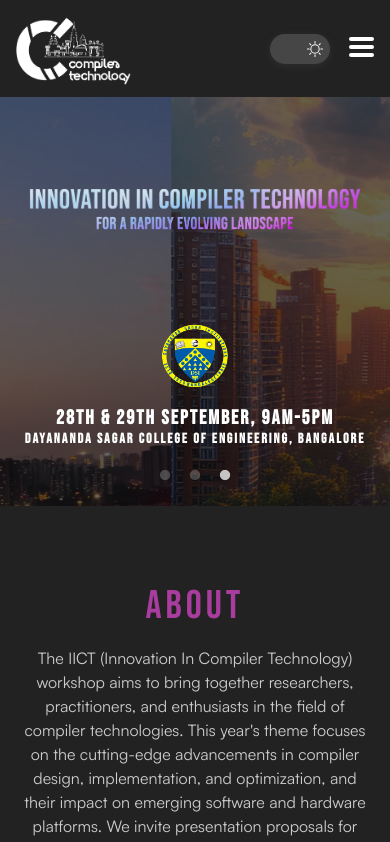
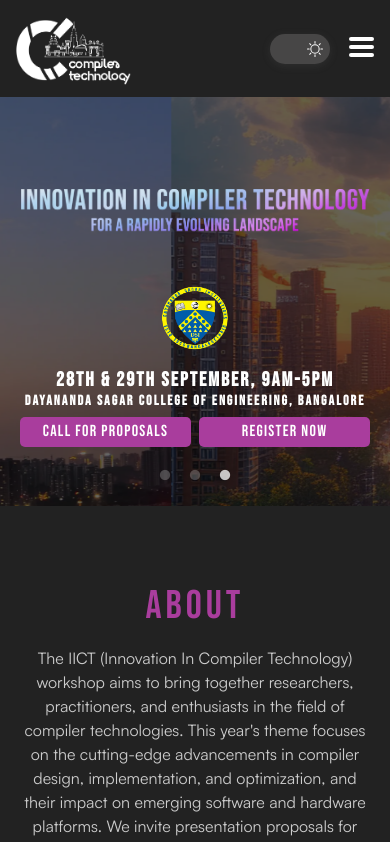
Before and after one commit to compilertech/compilertech-fe, a React (Vite) app: page / in a window 390 px wide. Shown: the top 842 px of the page. Built offline with nearby package versions, Linux system fonts and the light colour scheme.

Commit message:
Added buttons in hero for mobile rather than navbar

```diff
--- a/src/components/Header.tsx
+++ b/src/components/Header.tsx
@@ -1,4 +1,4 @@
-import React, { useCallback, useState } from "react";
+import React, { useCallback, useEffect, useState } from "react";
 import styled from "styled-components";
 import ThemeToggle from "./ThemeToggle";
 import RegisterModal from "./shared/RegisterModal";
@@ -18,6 +18,7 @@ type Props = {
 const Header: React.FC<Props> = (props: Props) => {
   const [isOpen, setIsOpen] = useState(false);
   const [isModalOpen, setIsModalOpen] = useState(false);
+  const [width, setWidth] = useState(window.innerWidth);
   const allLinks = [
     { id: "about", desc: "about" },
     { id: "interests", desc: "topics of interests" },
@@ -40,6 +41,18 @@ const Header: React.FC<Props> = (props: Props) => {
     window.open("https://easychair.org/conferences/?conf=compilertech2024");
   }, []);
 
+  useEffect(() => {
+    const handleResize = () => {
+      setWidth(window.innerWidth);
+    };
+
+    window.addEventListener("resize", handleResize);
+
+    return () => {
+      window.removeEventListener("resize", handleResize);
+    };
+  }, []);
+
   return (
     <>
       <NavBar>
@@ -59,23 +72,6 @@ const Header: React.FC<Props> = (props: Props) => {
                 {link.desc}
               </a>
             ))}
-            <div
-              style={{
-                display: "flex",
-                flexWrap: "wrap",
-                gap: "10px",
-                width: "100%",
-                padding: "0 20px",
-                justifyContent: "center",
-              }}
-            >
-              <StyledButton onClick={handleCallForProposalClick} small>
-                CALL FOR PROPOSALS
-              </StyledButton>
-              <StyledButton onClick={toggleModal} small>
-                REGISTER NOW
-              </StyledButton>
-            </div>
           </Links>
           {isOpen && <CraftedBy />}
         </NavLinks>
@@ -92,26 +88,18 @@ const Header: React.FC<Props> = (props: Props) => {
           <span />
         </Hamburger>
       </NavBar>
-      {<RegisterModal onClose={toggleModal} hidden={!isModalOpen} />}
+      {width > 786 && (
+        <RegisterModal onClose={toggleModal} hidden={!isModalOpen} />
+      )}
     </>
   );
 };
 
-const StyledButton = styled(Button)<{ small?: boolean }>`
+const StyledButton = styled(Button)`
   color: white !important;
   display: flex;
   justify-content: center;
   gap: 5px;
-  ${({ small }) =>
-    small &&
-    `
-      flex: 1;
-      display: inline-block;
-      max-width: 220px;
-      text-wrap: nowrap;
-      font-size: 20px;
-      padding: 6px 10px !important;
-    `}
 `;
 const Action = styled.div<{ isOpen: boolean }>`
   display: flex;
--- a/src/components/Hero.tsx
+++ b/src/components/Hero.tsx
@@ -1,11 +1,17 @@
-import React from "react";
+import React, { useCallback, useEffect, useState } from "react";
 import styled from "styled-components";
 import Slider, { Settings } from "react-slick";
 import "slick-carousel/slick/slick.css";
 import "slick-carousel/slick/slick-theme.css";
-import { MOBILE_BREAKPOINT, TABLET_BREAKPOINT } from "../styles/GlobalStyle";
+import {
+  MOBILE_BREAKPOINT,
+  SMALL_MOBILE_BREAKPOINT,
+  TABLET_BREAKPOINT,
+} from "../styles/GlobalStyle";
 import { LuCalendarRange } from "react-icons/lu";
 import { TiLocationArrow } from "react-icons/ti";
+import { Button } from "./shared/Button";
+import RegisterModal from "./shared/RegisterModal";
 
 const Hero: React.FC = () => {
   const settings: Settings = {
@@ -25,6 +31,29 @@ const Hero: React.FC = () => {
       </DotsWrapper>
     ),
   };
+
+  const [isModalOpen, setIsModalOpen] = useState(false);
+  const [width, setWidth] = useState(window.innerWidth);
+
+  const toggleModal = () => {
+    setIsModalOpen(!isModalOpen);
+  };
+
+  const handleCallForProposalClick = useCallback(() => {
+    window.open("https://easychair.org/conferences/?conf=compilertech2024");
+  }, []);
+
+  useEffect(() => {
+    const handleResize = () => {
+      setWidth(window.innerWidth);
+    };
+
+    window.addEventListener("resize", handleResize);
+
+    return () => {
+      window.removeEventListener("resize", handleResize);
+    };
+  }, []);
 
   return (
     <StyledSection id="hero">
@@ -72,12 +101,58 @@ const Hero: React.FC = () => {
                 Dayananda Sagar College of Engineering, BANGALORE
               </a>
             </h3>
+            <ButtonContainer>
+              <StyledButton onClick={handleCallForProposalClick}>
+                CALL FOR PROPOSALS
+              </StyledButton>
+              <StyledButton onClick={toggleModal}>REGISTER NOW</StyledButton>
+            </ButtonContainer>
           </div>
         </CarouselOverlay>
       </CarouselWrapper>
+      {width <= 786 && (
+        <RegisterModal onClose={toggleModal} hidden={!isModalOpen} />
+      )}
     </StyledSection>
   );
 };
+
+const ButtonContainer = styled.div`
+  display: none;
+  @media (max-width: ${MOBILE_BREAKPOINT}) {
+    display: flex;
+    flex-wrap: wrap;
+    gap: 12px;
+    width: 100%;
+    margin-top: 4px;
+    justify-content: center;
+  }
+  @media (max-width: ${SMALL_MOBILE_BREAKPOINT}) {
+    gap: 8px;
+    margin-top: 8px;
+  }
+`;
+
+const StyledButton = styled(Button)`
+  color: white !important;
+  display: flex;
+  justify-content: center;
+  gap: 5px;
+  flex: 1;
+  max-width: 220px;
+  text-wrap: nowrap;
+  font-size: 20px;
+  padding: 6px 10px !important;
+  @media (max-width: ${MOBILE_BREAKPOINT}) {
+    max-width: 200px;
+    padding: 4px 6px !important;
+    font-size: 18px;
+  }
+  @media (max-width: ${SMALL_MOBILE_BREAKPOINT}) {
+    font-size: 16px;
+    padding: 3px 6px !important;
+  }
+`;
 
 const StyledSection = styled.section`
   display: flex;
@@ -188,7 +263,7 @@ const CarouselOverlay = styled.div`
     justify-content: end;
     top: unset;
     bottom: -16px;
-    gap: 72px;
+    gap: 48px;
     padding-left: 20px;
     padding-right: 20px;
     .hero-text-img {
@@ -220,6 +295,13 @@ const CarouselOverlay = styled.div`
       text-decoration: none;
     }
   }
+  @media (max-width: ${MOBILE_BREAKPOINT}) {
+    gap: 32px;
+    .hero-text-img {
+      width: 100%;
+      max-width: 550px;
+    }
+  }
 `;
 
 export default Hero;
```
